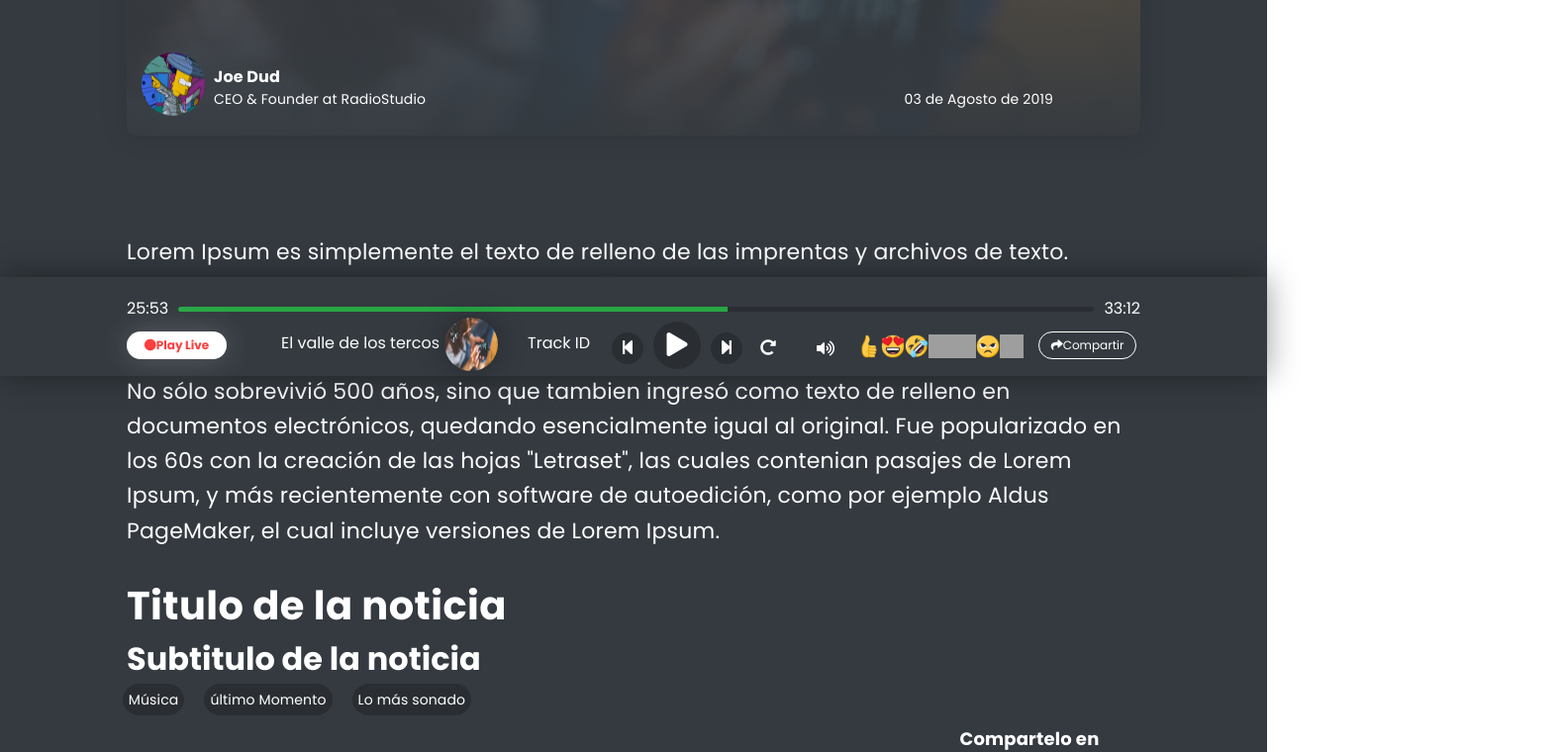
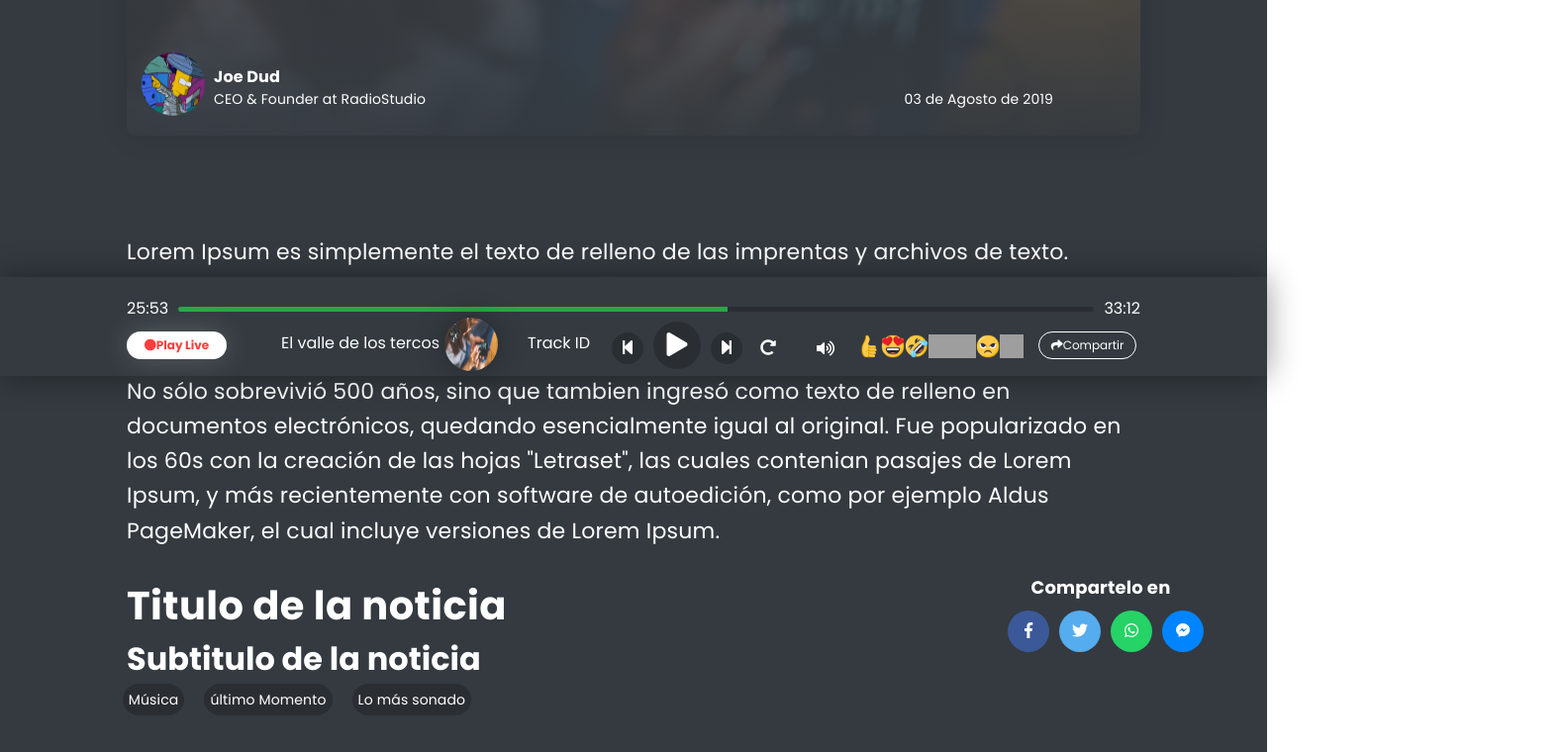
Before and after one commit to Martin444/Radio-studio-React, a React (Create React App) app: page /Noticias in a window 1280 px wide. Shown: the part 420-1180 px from the top of the page at 99% size, 1580 px wide, since content can reach past the window. Built offline with nearby package versions, Linux system fonts and the light colour scheme; grey boxes are pictures that could not be loaded.

Commit message:
Fixed Space right

```diff
--- a/src/Pages/Notice.js
+++ b/src/Pages/Notice.js
@@ -52,9 +52,6 @@ export default function Notice() {
                     </div>
                 </Articulo>
                 <div className="relations">
-                    {/* <div className="container-relations">
-
-                    </div> */}
                     <h5>Relacionados</h5>
                     <Cards/>
                 </div>
@@ -190,7 +187,7 @@ const Banner = styled.div`
 
 const Articulo = styled.div`
     margin:0;
-    padding:100px;
+    padding-top:100px;
     width:100%;
     height: 696px;
     background-color: #343a40;
@@ -232,7 +229,7 @@ const Articulo = styled.div`
         width: wrap;
         height: 32px;
         margin:0;
-        /* padding:auto; */
+        padding:auto;
         border:none;
         color: #fff;
         margin-right: 20px;
@@ -275,13 +272,13 @@ const Articulo = styled.div`
     }
 
     .share-btns{
-        /* width:1024px; */
-        position:relative;
-        bottom: -10px;
-        left: 400px;
+        width:224px;
+        position:absolute;
+        top: 1000px;
+        left: 1000px;
     }
 
-    h5{
+   .share-btns h5{
         font-size: 18px;
   font-weight: bold;
   font-style: normal;
```
